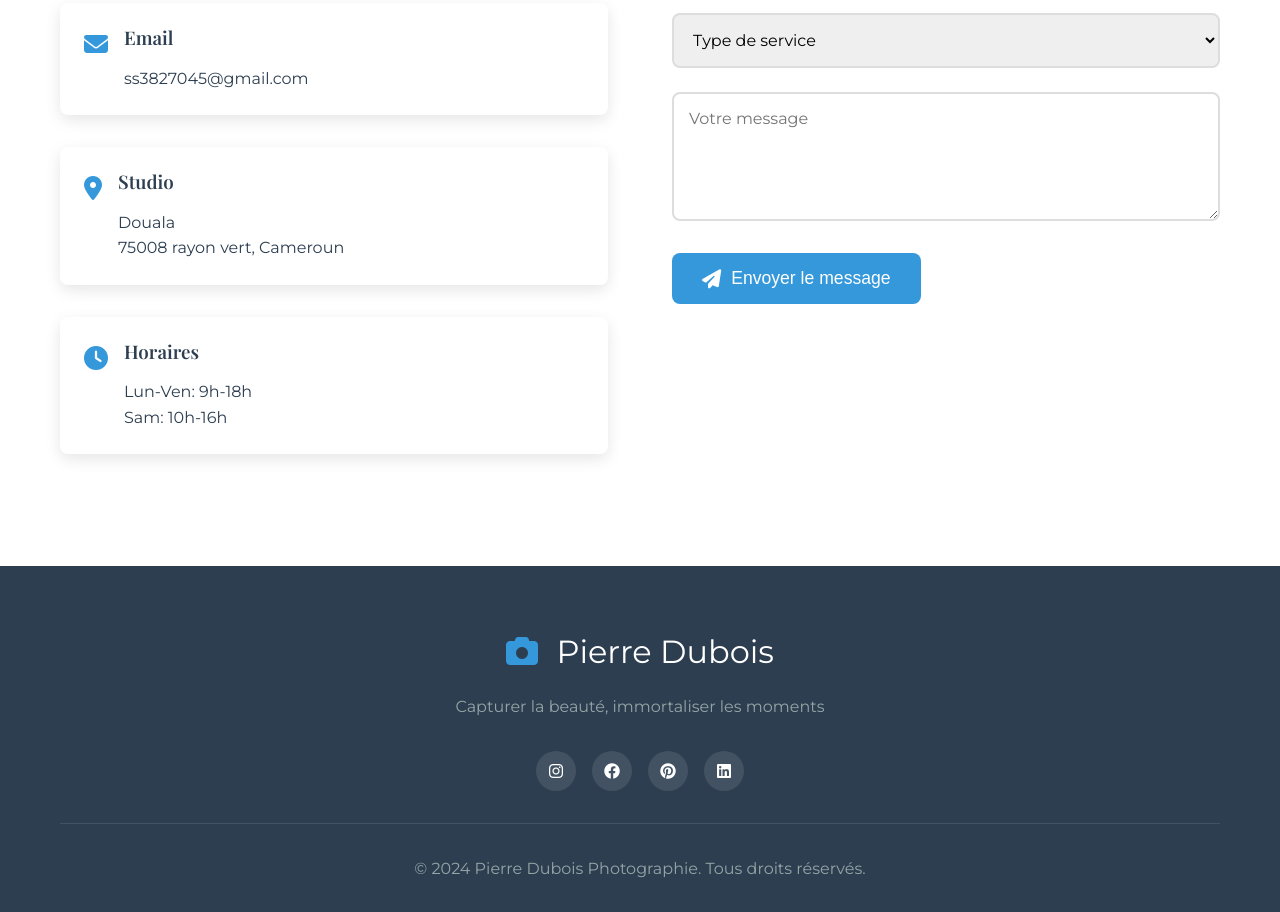
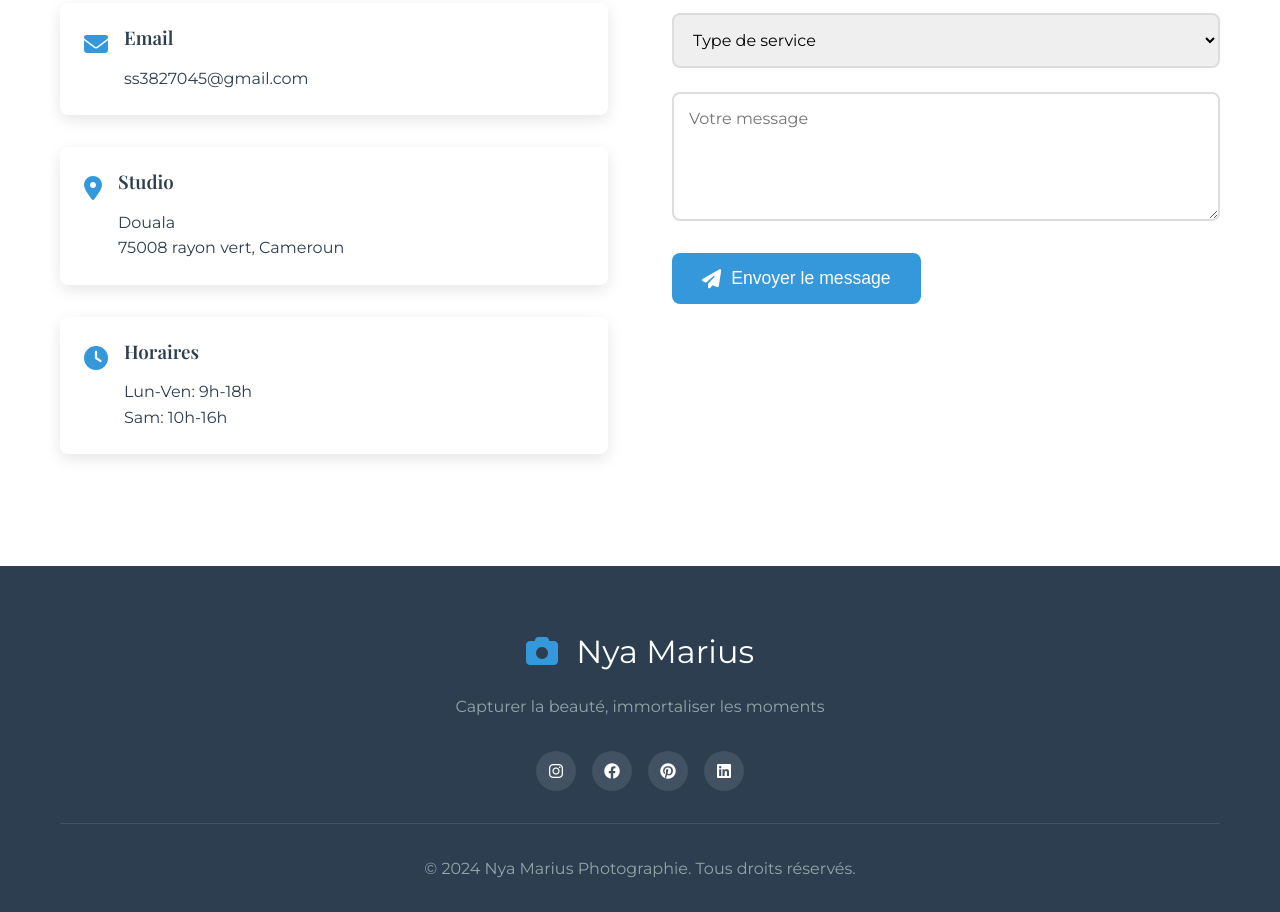
Before and after one commit to codeurNocturne/site-photographe, a website: page public/index.html in a window 1280 px wide. Shown: the part 2837-3749 px from the top of the page. Drawn offline with nearby package versions, Linux system fonts and the light colour scheme; no server answers.

Commit message:
RECTIFICATION DE NOM

```diff
--- a/public/index.html
+++ b/public/index.html
@@ -218,7 +218,7 @@
         <div class="container">
             <div class="footer-content">
                 <div class="footer-logo">
-                    <i class="fas fa-camera"></i> Pierre Dubois
+                    <i class="fas fa-camera"></i> Nya Marius
                 </div>
                 <p class="footer-text">Capturer la beauté, immortaliser les moments</p>
 
@@ -229,7 +229,7 @@
                     <a href="#" class="social-link"><i class="fab fa-linkedin"></i></a>
                 </div>
 
-                <p class="copyright">© 2024 Pierre Dubois Photographie. Tous droits réservés.</p>
+                <p class="copyright">© 2024 Nya Marius Photographie. Tous droits réservés.</p>
             </div>
         </div>
     </footer>
```
